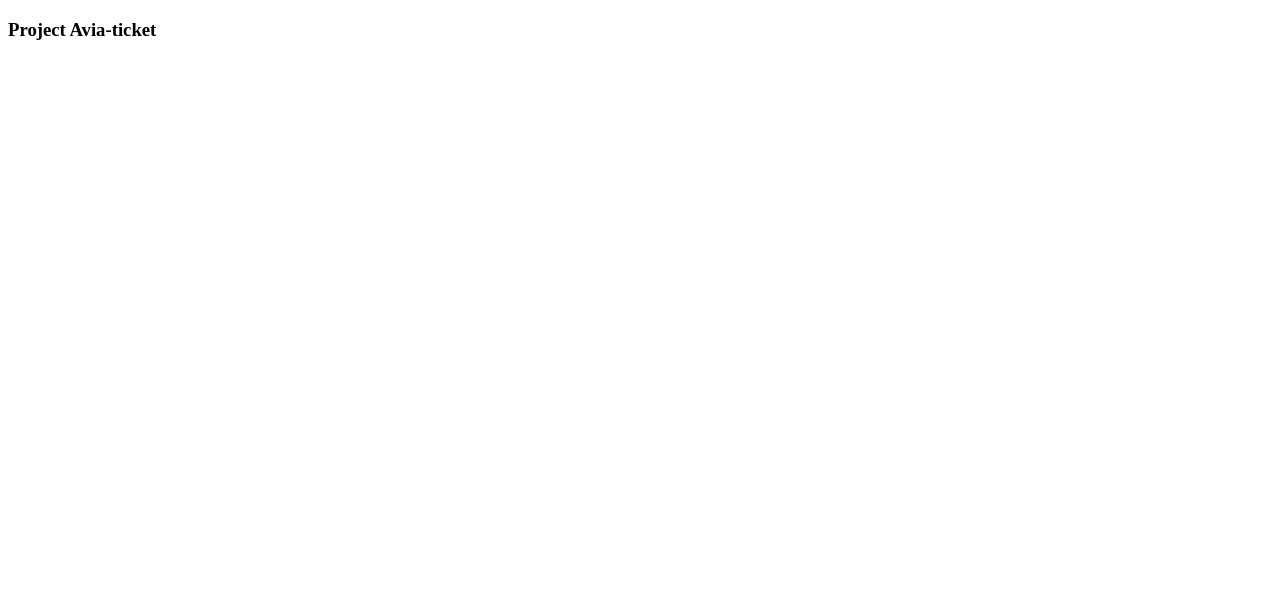
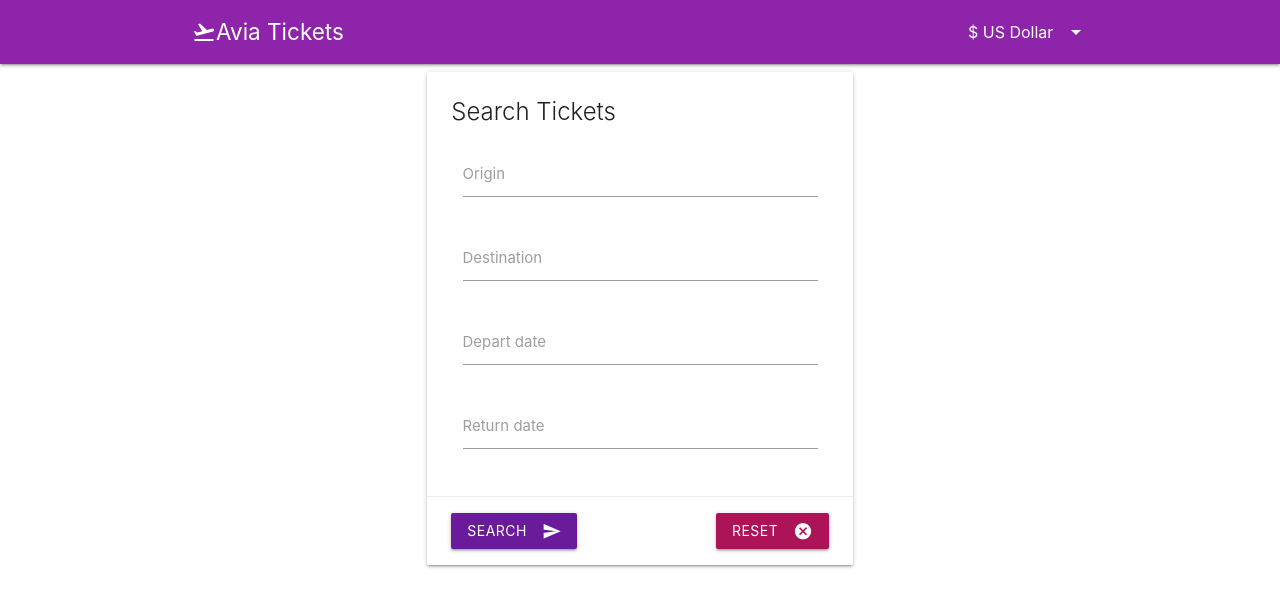
Before and after one commit to sergeyKa73/avia-tickets, a website built with webpack: page src/index.html in a window 1280 px wide. Built offline with nearby package versions, Linux system fonts and the light colour scheme; some packages are replaced by stand-ins of ours; no server answers.

Commit message:
feat: add UI for the form

```diff
--- a/package.json
+++ b/package.json
@@ -28,6 +28,8 @@
     "webpack-dev-server": "^3.7.2"
   },
   "dependencies": {
-    "axios": "^0.21.1"
+    "axios": "^0.21.1",
+    "materialize-css": "^1.0.0-rc.2",
+    "mini-css-extract-plugin": "^1.6.0"
   }
 }
--- /dev/null
+++ b/src/css/style.css
@@ -0,0 +1,81 @@
+.d-flex {
+    display: flex;
+  }
+
+  .flex-column {
+    flex-direction: column;
+  }
+
+  .align-items-center {
+    align-items: center;
+  }
+
+  .justify-items-center {
+    justify-items: center;
+  }
+
+  .ml-auto {
+    margin-left: auto;
+  }
+
+  .mr-auto {
+    margin-right: auto;
+  }
+
+  .mx-auto {
+    margin-left: auto;
+    margin-right: auto;
+  }
+
+  .form-section .input-field input:focus + label {
+    color: #7b1fa2;
+  }
+
+  /* label underline focus color */
+  .form-section .input-field input[type='text']:focus {
+    border-bottom: 1px solid #7b1fa2;
+    box-shadow: 0 1px 0 0 #7b1fa2;
+  }
+
+  .datepicker-day-button:focus {
+    background-color: rgb(123, 31, 162, 0.25);
+  }
+
+  .datepicker-cancel,
+  .datepicker-done {
+    color: #7b1fa2;
+  }
+  .datepicker-date-display {
+    background-color: #7b1fa2;
+  }
+
+  .datepicker-table td.is-today {
+    color: #7b1fa2;
+  }
+
+  .datepicker-table td.is-selected {
+    background-color: #7b1fa2;
+  }
+
+  .header .brand-logo {
+    position: static;
+    font-size: 1.5rem;
+  }
+
+  .header .currency-select {
+    width: 120px;
+  }
+
+  .header .currency-select input.select-dropdown {
+    border-bottom: none;
+    color: #fff;
+    margin-bottom: 0;
+  }
+
+  .header .currency-select input.select-dropdown:focus {
+    border-bottom: none;
+  }
+
+  .header .currency-select .caret {
+    fill: #fff;
+  }
--- a/src/index.html
+++ b/src/index.html
@@ -4,10 +4,97 @@
     <meta charset="UTF-8" />
     <meta name="viewport" content="width=device-width, initial-scale=1.0" />
     <meta http-equiv="X-UA-Compatible" content="ie=edge" />
+    <link
+    href="https://fonts.googleapis.com/icon?family=Material+Icons"
+    rel="stylesheet"
+  />
     <title>Avia-ticket</title>
   </head>
   <body>
-    <h3>Project Avia-ticket</h3>
-
+    <nav>
+      <div class="nav-wrapper header purple darken-1 ">
+        <div class="container d-flex align-items-center">
+          <div class="logo-wrapper d-flex align-items-center">
+            <i class="large material-icons">flight_takeoff</i>
+            <a href="#" class="brand-logo">Avia Tickets</a>
+          </div>
+          <ul id="nav-mobile" class="right hide-on-med-and-down ml-auto">
+            <li>
+              <div class="input-field currency-select">
+                <select>
+                  <option value="2">$ US Dollar</option>
+                  <option value="3">€ Euro</option>
+                </select>
+              </div>
+            </li>
+          </ul>
+        </div>
+      </div>
+    </nav>
+    <div class="form-section">
+      <div class="container">
+        <div class="row d-flex">
+          <div class="col s12 m6 mx-auto">
+            <div class="card ">
+              <form>
+                <div class="card-content d-flex flex-column ">
+                  <span class="card-title">Search Tickets</span>
+                  <div class="input-field col s12">
+                    <input
+                      type="text"
+                      id="autocomplete-origin"
+                      class="autocomplete "
+                    />
+                    <label for="autocomplete-origin">Origin</label>
+                  </div>
+                  <div class="input-field col s12">
+                    <input
+                      type="text"
+                      id="autocomplete-destination"
+                      class="autocomplete"
+                    />
+                    <label for="autocomplete-destination">Destination</label>
+                  </div>
+                  <div class="input-field col s12">
+                    <input
+                      type="text"
+                      class="datepicker"
+                      id="datepicker-depart"
+                    />
+                    <label for="datepicker-depart">Depart date </label>
+                  </div>
+                  <div class="input-field col s12">
+                    <input
+                      type="text"
+                      class="datepicker"
+                      id="datepicker-return"
+                    />
+                    <label for="datepicker-return">Return date </label>
+                  </div>
+                </div>
+                <div class="card-action d-flex">
+                  <button
+                    class="btn waves-effect waves-light purple darken-3"
+                    type="submit"
+                    name="action"
+                  >
+                    Search
+                    <i class="material-icons right">send</i>
+                  </button>
+                  <button
+                    class="btn waves-effect waves-light pink darken-3 ml-auto"
+                    type="reset"
+                    name="action"
+                  >
+                    Reset
+                    <i class="material-icons right">cancel</i>
+                  </button>
+                </div>
+              </form>
+            </div>
+          </div>
+        </div>
+      </div>
+    </div>
   </body>
 </html>
--- a/src/js/app.js
+++ b/src/js/app.js
@@ -1,3 +1,5 @@
+import '../css/style.css';
+import './plugins';
 import locations from './store/location';
 
 locations.init().then(res => {
--- /dev/null
+++ b/src/js/plugins/index.js
@@ -0,0 +1 @@
+import './materialize';
--- /dev/null
+++ b/src/js/plugins/materialize.js
@@ -0,0 +1,35 @@
+import 'materialize-css/dist/css/materialize.min.css';
+import 'materialize-css/dist/js/materialize.min.js';
+
+
+//Init select
+const select = document.querySelectorAll('select');
+M.FormSelect.init(select);
+
+export function getSelectInstance(elem) {
+    return M.FormSelect.getInstance(elem);
+}
+
+// Init Autocomplete
+const autocomplete = document.querySelectorAll('.autocomplete');
+M.Autocomplete.init(autocomplete, {
+    data: {
+        "Apple": null,
+        "Microsoft": null,
+        "Google": 'https://placehold.it/250x250'
+      },
+} );
+
+export function getAutocompleteInstance(elem) {
+  return M.Autocomplete.getInstance(elem);
+}
+
+// Init Datepicker
+const datepickers = document.querySelectorAll('.datepicker');
+M.Datepicker.init(datepickers, {
+    showClearBtn: true,
+});
+
+export function getDatePickerInstance(elem) {
+  return M.Datepicker.getInstance(elem);
+}
--- a/webpack.config.js
+++ b/webpack.config.js
@@ -2,6 +2,7 @@ const path = require('path');
 const autoprefixer = require('autoprefixer');
 const precss = require('precss');
 const HtmlWebpackPlugin = require('html-webpack-plugin');
+const MiniCssExtractPlugin = require('mini-css-extract-plugin');
 
 module.exports = {
   // Итак,  чтобы вебпак начал свою работу, нужно указать главный (основной) файл, который будет включать в себя все другие необходимые файлы (модули).
@@ -39,7 +40,7 @@ module.exports = {
         test: /\.css$/,
         use: [
           {
-            loader: 'style-loader',
+            loader: MiniCssExtractPlugin.loader,
           },
           {
             loader: 'css-loader',
@@ -74,9 +75,8 @@ module.exports = {
   //Например, плагин для минификации кода (во время сборки код подвергается очистке и минификации).
   //Или плагин для сборки html страницы и css кода (скрипты вставляются в html, куски css собираются в один файл).
   plugins: [
-    new HtmlWebpackPlugin({
-      template: 'index.html',
-    }),
+    new MiniCssExtractPlugin({ filename: './style.css'}),
+    new HtmlWebpackPlugin({ template: 'index.html',}),
   ],
   // Кроме entry, мы можем указать поле, куда (в какой файл) собирать конечный результат. Это свойство задаётся с помощью поля output.
   //По умолчанию, весь результирующий код собирается в папку dist.
```
